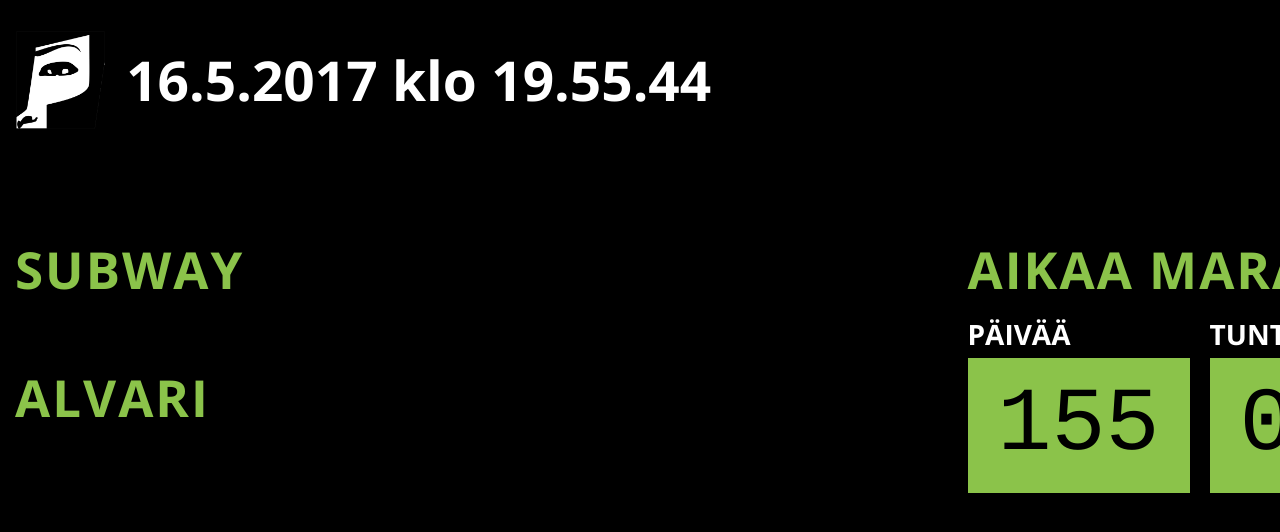
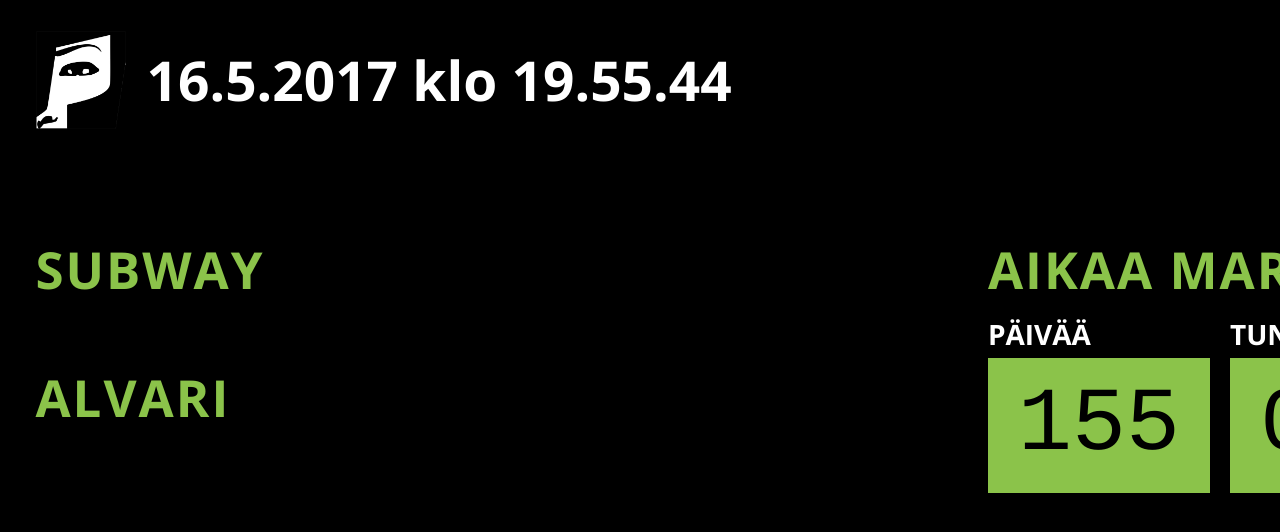
Before and after one commit to athenekilta/oloscreen, a website built with webpack: page dist/index.html in a window 1280 px wide. Shown: the top 532 px of the page. Built offline with nearby package versions, Linux system fonts and the light colour scheme; no server answers.

Commit message:
margin fix

```diff
--- a/src/scss/main.scss
+++ b/src/scss/main.scss
@@ -19,6 +19,7 @@
     #logo {
       height: 100px;
       float: left;
+      margin-left: 0.6em;
       margin-bottom: 50px;
     }
 
@@ -34,6 +35,7 @@
     #futurice {
       height: 100px;
       float: right;
+      margin-right: 0.6em;
     }
   }
 
@@ -84,6 +86,7 @@
     display: flex;
 
     .column {
+      margin-left: 0.6em;
       flex: 1;
 
       &:nth-child(1) { margin-right: 15px; }
```
Also changed, not shown: dist/assets/css/main.bundle.css.
